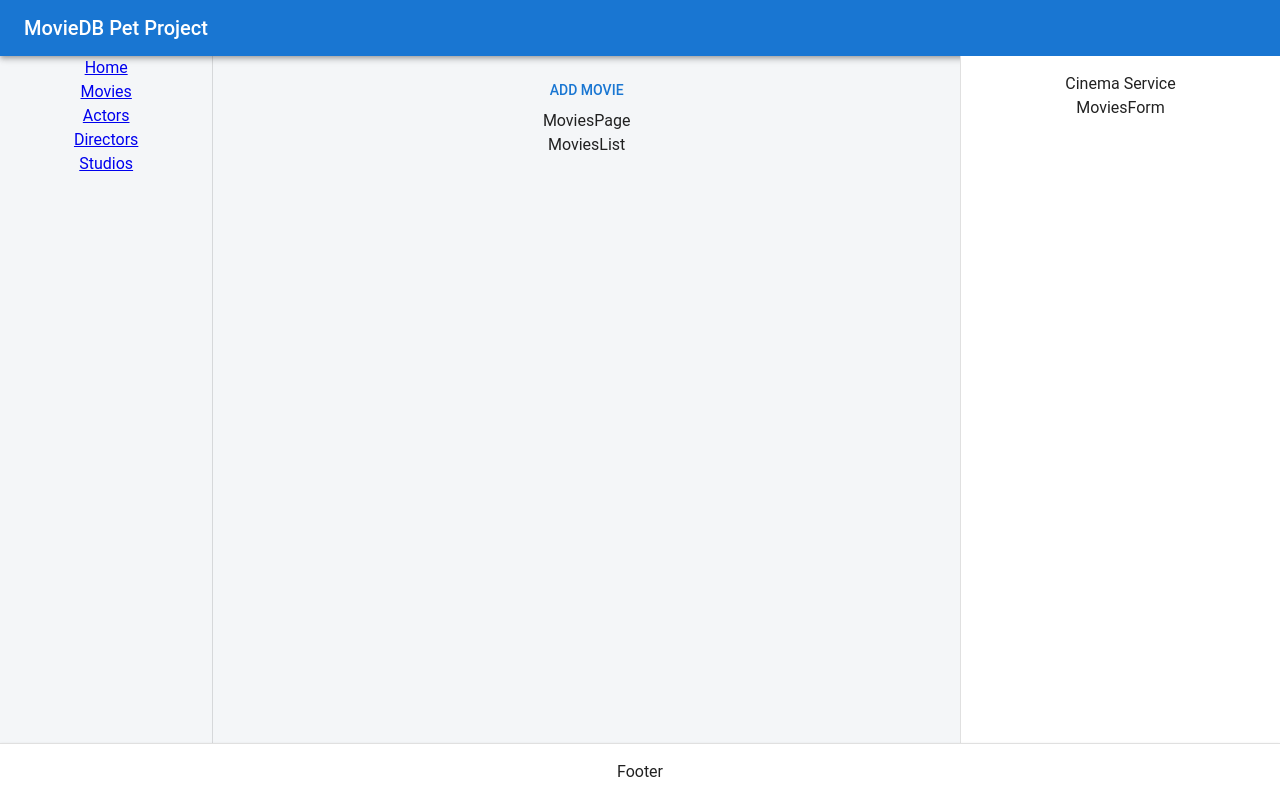
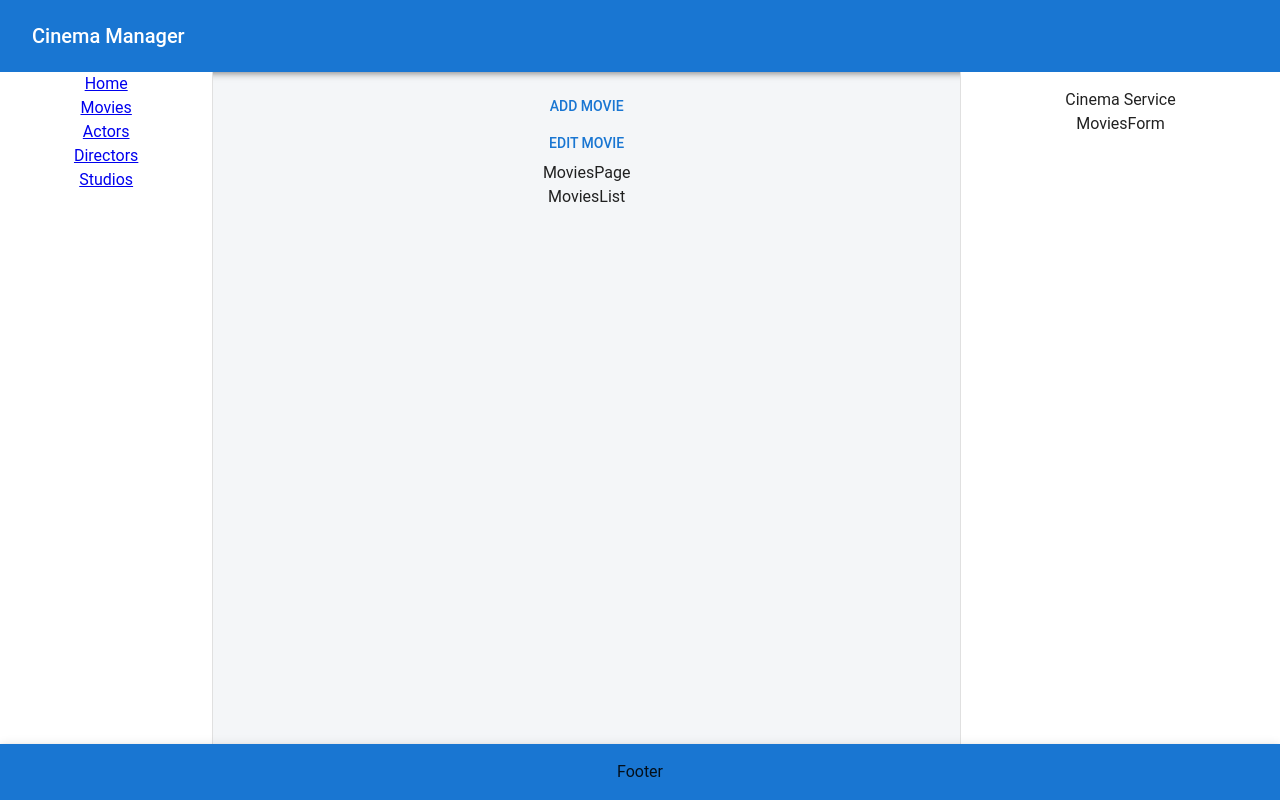
Before and after one commit to ziukoff1985/freshcode-react-hw-09-cinema-pet-project, a React (Vite) app in the folder client/: page /movies/new in a window 1280 px wide. Built offline with nearby package versions, Linux system fonts and the light colour scheme; some icons are missing.

Commit message:
Fix Routes in App, add Descendant Routes in entity pages

```diff
--- a/client/src/App.jsx
+++ b/client/src/App.jsx
@@ -4,13 +4,9 @@ import { useMemo, useState } from 'react';
 import Layout from './components/Layout/Layout';
 import HomePage from './pages/HomePage/HomePage';
 import MoviesPage from './pages/Movies/MoviesPage';
-import MovieDetailsPage from './pages/Movies/MovieDetailsPage';
 import ActorsPage from './pages/Actors/ActorsPage';
-import ActorDetailsPage from './pages/Actors/ActorDetailsPage';
 import DirectorsPage from './pages/Directors/DirectorsPage';
-import DirectorDetailsPage from './pages/Directors/DirectorDetailsPage';
 import StudiosPage from './pages/Studios/StudiosPage';
-import StudioDetailsPage from './pages/Studios/StudioDetailsPage';
 import NotFoundPage from './pages/NotFoundPage/NotFoundPage';
 
 import { getAppTheme } from './theme';
@@ -36,44 +32,10 @@ function App() {
                     }
                 >
                     <Route index element={<HomePage />} />
-                    <Route path='movies'>
-                        <Route index element={<MoviesPage />} />
-                        <Route path='new' element={<MoviesPage />} />
-                        <Route path=':id'>
-                            <Route index element={<MovieDetailsPage />} />
-                            <Route path='edit' element={<MovieDetailsPage />} />
-                        </Route>
-                    </Route>
-                    <Route path='actors'>
-                        <Route index element={<ActorsPage />} />
-                        <Route path='new' element={<ActorsPage />} />
-                        <Route path=':id'>
-                            <Route index element={<ActorDetailsPage />} />
-                            <Route path='edit' element={<ActorDetailsPage />} />
-                        </Route>
-                    </Route>
-                    <Route path='directors'>
-                        <Route index element={<DirectorsPage />} />
-                        <Route path='new' element={<DirectorsPage />} />
-                        <Route path=':id'>
-                            <Route index element={<DirectorDetailsPage />} />
-                            <Route
-                                path='edit'
-                                element={<DirectorDetailsPage />}
-                            />
-                        </Route>
-                    </Route>
-                    <Route path='studios'>
-                        <Route index element={<StudiosPage />} />
-                        <Route path='new' element={<StudiosPage />} />
-                        <Route path=':id'>
-                            <Route index element={<StudioDetailsPage />} />
-                            <Route
-                                path='edit'
-                                element={<StudioDetailsPage />}
-                            />
-                        </Route>
-                    </Route>
+                    <Route path='movies/*' element={<MoviesPage />} />
+                    <Route path='actors/*' element={<ActorsPage />} />
+                    <Route path='directors/*' element={<DirectorsPage />} />
+                    <Route path='studios/*' element={<StudiosPage />} />
                 </Route>
                 <Route path='*' element={<NotFoundPage />} />
             </Routes>
--- a/client/src/components/Header/Header.jsx
+++ b/client/src/components/Header/Header.jsx
@@ -12,7 +12,7 @@ function Header({ toggleTheme, mode }) {
                 px: 2,
             }}
         >
-            <Typography variant='h6'>MovieDB Pet Project</Typography>
+            <Typography variant='h6'>Cinema Manager</Typography>
             <IconButton onClick={toggleTheme} color='inherit'>
                 {mode === 'dark' ? <Brightness7Icon /> : <Brightness4Icon />}
             </IconButton>
--- a/client/src/components/Layout/Layout.jsx
+++ b/client/src/components/Layout/Layout.jsx
@@ -2,7 +2,7 @@ import { Outlet } from 'react-router-dom';
 
 import Header from '../Header/Header';
 import Footer from '../Footer/Footer';
-import NavBar from '../NavBar/NavBar';
+import NavBar from '../Navigation/NavBar';
 import CinemaService from '../ServiceBar/CinemaService';
 
 import Box from '@mui/material/Box';
@@ -22,7 +22,11 @@ function Layout({ toggleMode, mode }) {
             <Paper
                 square
                 elevation={4}
-                sx={{ p: 1, backgroundColor: 'primary.main', color: 'white' }}
+                sx={{
+                    p: 2,
+                    backgroundColor: 'background.header',
+                    color: 'white',
+                }}
             >
                 <Header toggleTheme={toggleMode} mode={mode} />
             </Paper>
@@ -31,7 +35,11 @@ function Layout({ toggleMode, mode }) {
                 {/* NAVIGATION (SIDEBAR) */}
                 <Grid
                     size={{ xs: 12, md: 2 }}
-                    sx={{ borderRight: 1, borderColor: 'divider' }}
+                    sx={{
+                        borderRight: 1,
+                        borderColor: 'divider',
+                        bgcolor: 'background.paper',
+                    }}
                 >
                     <NavBar />
                 </Grid>
@@ -57,12 +65,11 @@ function Layout({ toggleMode, mode }) {
             {/* FOOTER */}
             <Paper
                 square
+                elevation={4}
                 sx={{
                     p: 2,
+                    backgroundColor: 'background.header',
                     mt: 'auto',
-                    textAlign: 'center',
-                    borderTop: 1,
-                    borderColor: 'divider',
                 }}
             >
                 <Footer />
--- a/client/src/components/ServiceBar/CinemaService.jsx
+++ b/client/src/components/ServiceBar/CinemaService.jsx
@@ -29,7 +29,6 @@ function CinemaService() {
                     }
                 />
             </Routes>
-            {/* <Outlet /> */}
         </Box>
     );
 }
--- a/client/src/pages/Actors/ActorsPage.jsx
+++ b/client/src/pages/Actors/ActorsPage.jsx
@@ -1,8 +1,9 @@
 import Stack from '@mui/material/Stack';
-import { Link } from 'react-router-dom';
+import { Link, Route, Routes } from 'react-router-dom';
 import Button from '@mui/material/Button';
 
 import ActorsList from '../../components/Lists/ActorsList';
+import ActorDetailsPage from './ActorDetailsPage';
 
 function ActorsPage() {
     return (
@@ -12,8 +13,18 @@ function ActorsPage() {
                     <Button>Add actor</Button>
                 </Link>
             </Stack>
+            <Stack>
+                <Link to='/actors/1/edit'>
+                    <Button>Edit actor</Button>
+                </Link>
+            </Stack>
             <div>ActorsPage</div>
-            <ActorsList />
+            <Routes>
+                <Route index element={<ActorsList />} />
+                <Route path='new' element={<ActorsList />} />
+                <Route path=':id' element={<ActorDetailsPage />} />
+                <Route path=':id/edit' element={<ActorDetailsPage />} />
+            </Routes>
         </>
     );
 }
--- a/client/src/pages/Directors/DirectorsPage.jsx
+++ b/client/src/pages/Directors/DirectorsPage.jsx
@@ -1,8 +1,9 @@
 import Stack from '@mui/material/Stack';
-import { Link } from 'react-router-dom';
+import { Link, Route, Routes } from 'react-router-dom';
 import Button from '@mui/material/Button';
 
 import DirectorsList from '../../components/Lists/DirectorsList';
+import DirectorDetailsPage from './DirectorDetailsPage';
 
 function DirectorsPage() {
     return (
@@ -12,8 +13,18 @@ function DirectorsPage() {
                     <Button>Add director</Button>
                 </Link>
             </Stack>
+            <Stack>
+                <Link to='/directors/1/edit'>
+                    <Button>Edit director</Button>
+                </Link>
+            </Stack>
             <div>DirectorsPage</div>
-            <DirectorsList />
+            <Routes>
+                <Route index element={<DirectorsList />} />
+                <Route path='new' element={<DirectorsList />} />
+                <Route path=':id' element={<DirectorDetailsPage />} />
+                <Route path=':id/edit' element={<DirectorDetailsPage />} />
+            </Routes>
         </>
     );
 }
--- a/client/src/pages/Movies/MoviesPage.jsx
+++ b/client/src/pages/Movies/MoviesPage.jsx
@@ -1,8 +1,9 @@
 import Stack from '@mui/material/Stack';
-import { Link } from 'react-router-dom';
+import { Link, Route, Routes } from 'react-router-dom';
 import Button from '@mui/material/Button';
 
 import MoviesList from '../../components/Lists/MoviesList';
+import MovieDetailsPage from './MovieDetailsPage';
 
 function MoviesPage() {
     return (
@@ -12,8 +13,18 @@ function MoviesPage() {
                     <Button>Add movie</Button>
                 </Link>
             </Stack>
+            <Stack>
+                <Link to='/movies/1/edit'>
+                    <Button>Edit movie</Button>
+                </Link>
+            </Stack>
             <div>MoviesPage</div>
-            <MoviesList />
+            <Routes>
+                <Route index element={<MoviesList />} />
+                <Route path='new' element={<MoviesList />} />
+                <Route path=':id' element={<MovieDetailsPage />} />
+                <Route path=':id/edit' element={<MovieDetailsPage />} />
+            </Routes>
         </>
     );
 }
--- a/client/src/pages/Studios/StudiosPage.jsx
+++ b/client/src/pages/Studios/StudiosPage.jsx
@@ -1,8 +1,9 @@
 import Button from '@mui/material/Button';
 import Stack from '@mui/material/Stack';
-import { Link } from 'react-router-dom';
+import { Link, Route, Routes } from 'react-router-dom';
 
 import StudiosList from '../../components/Lists/StudiosList';
+import StudioDetailsPage from './StudioDetailsPage';
 
 function StudiosPage() {
     return (
@@ -12,8 +13,18 @@ function StudiosPage() {
                     <Button>Add studio</Button>
                 </Link>
             </Stack>
+            <Stack>
+                <Link to='/studios/1/edit'>
+                    <Button>Edit studio</Button>
+                </Link>
+            </Stack>
             <div>StudiosPage</div>
-            <StudiosList />
+            <Routes>
+                <Route index element={<StudiosList />} />
+                <Route path='new' element={<StudiosList />} />
+                <Route path=':id' element={<StudioDetailsPage />} />
+                <Route path=':id/edit' element={<StudioDetailsPage />} />
+            </Routes>
         </>
     );
 }
--- a/client/src/theme.js
+++ b/client/src/theme.js
@@ -13,6 +13,7 @@ export const getAppTheme = (mode) =>
             background: {
                 default: mode === 'light' ? '#f4f6f8' : '#121212',
                 paper: mode === 'light' ? '#fff' : '#1e1e1e',
+                header: mode === 'light' ? '#1976d2' : '#121212',
             },
         },
         typography: {
```
Also changed, not shown: client/src/components/Navigation/NavBar.jsx (renamed from client/src/components/NavBar/NavBar.jsx).
